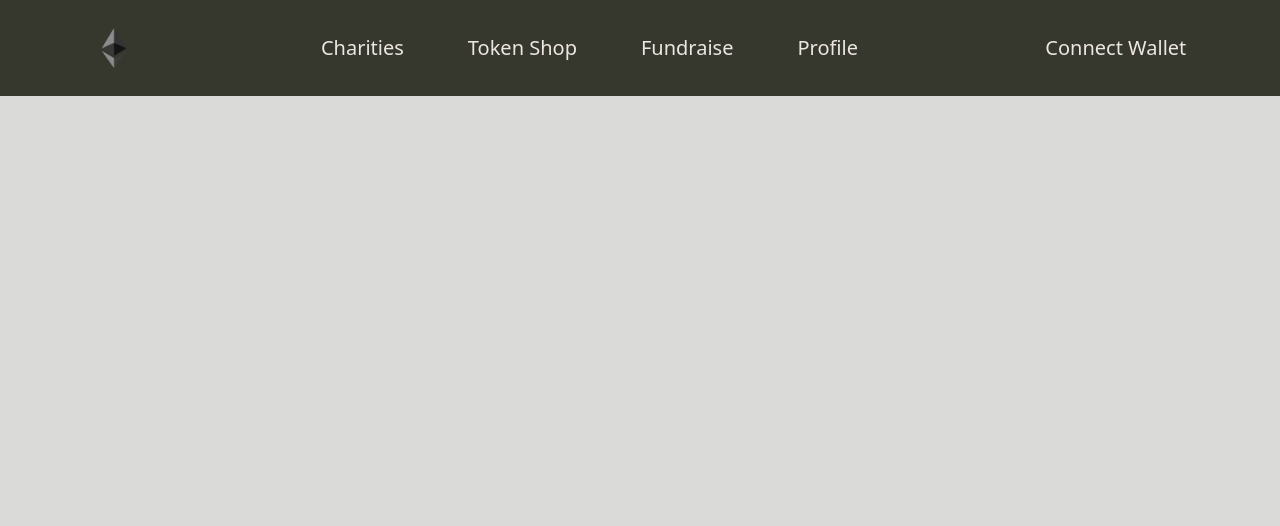
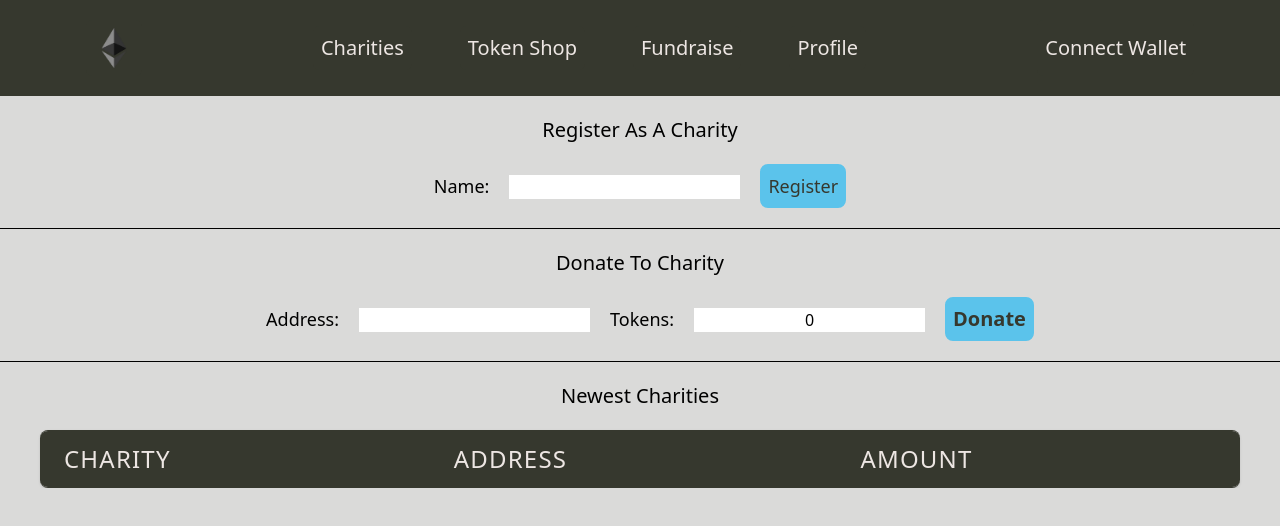
Before and after one commit to Zac369/charity-frontend, a React (Create React App) app: page / in a window 1280 px wide. Shown: the top 526 px of the page. Built offline with nearby package versions, Linux system fonts and the light colour scheme; what ipfs-http-client would draw is missing.

Commit message:
fixed logo link

```diff
--- a/src/App.js
+++ b/src/App.js
@@ -4,7 +4,6 @@ import { BrowserRouter as Router, Routes, Route, Link} from 'react-router-dom';
 import logo from './utils/eth-logo.png'
 
 import CharitiesPage from './Components/CharitiesPage/CharitiesPage';
-import HomePage from './Components/Home/HomePage';
 import TokenShop from './Components/TokenShop/TokenPage';
 import FundraisePage from './Components/FundraisePage/FundraisePage';
 import ProfilePage from './Components/Profile/ProfilePage';
@@ -148,7 +147,7 @@ const App = () => {
             </Link>
           </div>
           <div className="flex items-center space-x-12">
-            <Link className="hover:bg-orange rounded-md border-8 border-gray hover:border-orange" to="/charities"> Charities </Link>
+            <Link className="hover:bg-orange rounded-md border-8 border-gray hover:border-orange" to="/"> Charities </Link>
             <Link className="hover:bg-orange rounded-md border-8 border-gray hover:border-orange" to="/token">Token Shop</Link>
             <Link className="hover:bg-orange rounded-md border-8 border-gray hover:border-orange" to="/fundraise">Fundraise</Link>
             <Link className="hover:bg-orange rounded-md border-8 border-gray hover:border-orange" to="/profile">Profile</Link>
@@ -158,8 +157,7 @@ const App = () => {
 
         </nav>
         <Routes>
-          <Route path="/" element={<HomePage/>} />
-          <Route path="/charities" element={<CharitiesPage currentAccount={currentAccount} charitiesContract={charitiesContract} tokenContract={tokenContract} charityStatus={charityStatus} setCharityStatus={setCharityStatus} />} />
+          <Route path="/" element={<CharitiesPage currentAccount={currentAccount} charitiesContract={charitiesContract} tokenContract={tokenContract} charityStatus={charityStatus} setCharityStatus={setCharityStatus} />} />
           <Route path="/token" element={<TokenShop currentAccount={currentAccount} charitiesContract={charitiesContract} tokenContract={tokenContract}/>} />
           <Route path="/fundraise" element={<FundraisePage currentAccount={currentAccount} charitiesContract={charitiesContract} tokenContract={tokenContract} charityStatus={charityStatus} />} />
           <Route path="/profile" element={<ProfilePage currentAccount={currentAccount} charitiesContract={charitiesContract} tokenContract={tokenContract} charityStatus={charityStatus} />} />
--- a/src/Components/Home/HomePage.js
+++ /dev/null
@@ -1,12 +0,0 @@
-import React from 'react'
-
-function Home() {
-
-    return (
-        <div>
-
-        </div>
-    );
-}
-
-export default Home;
```
